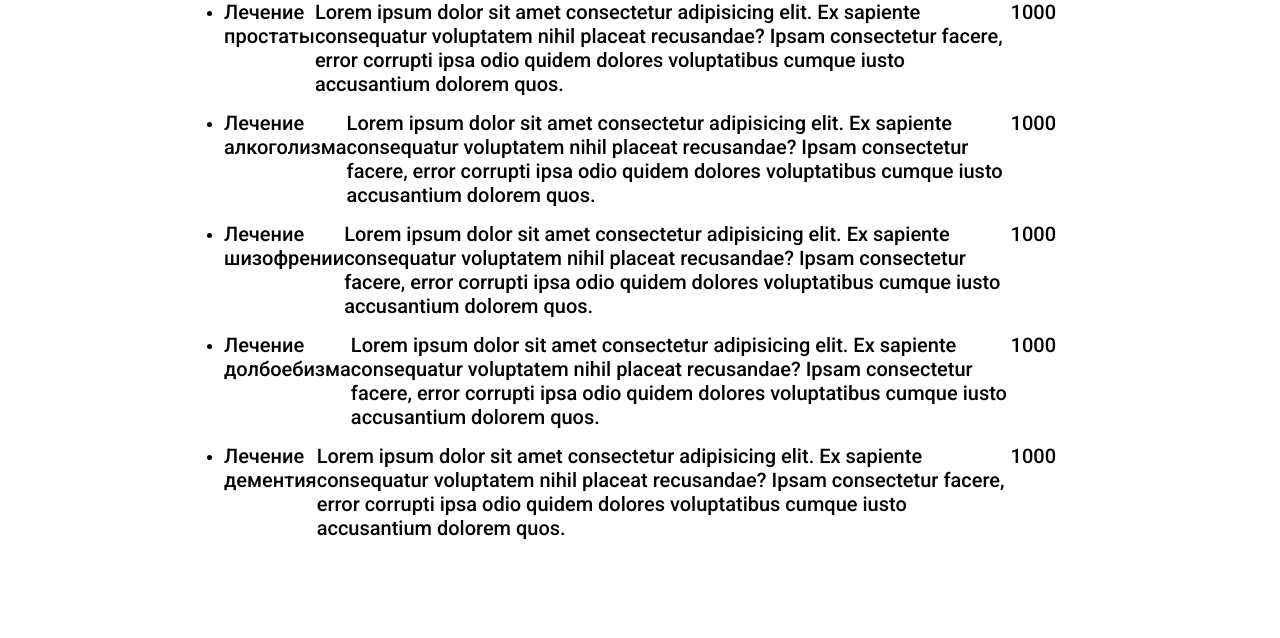
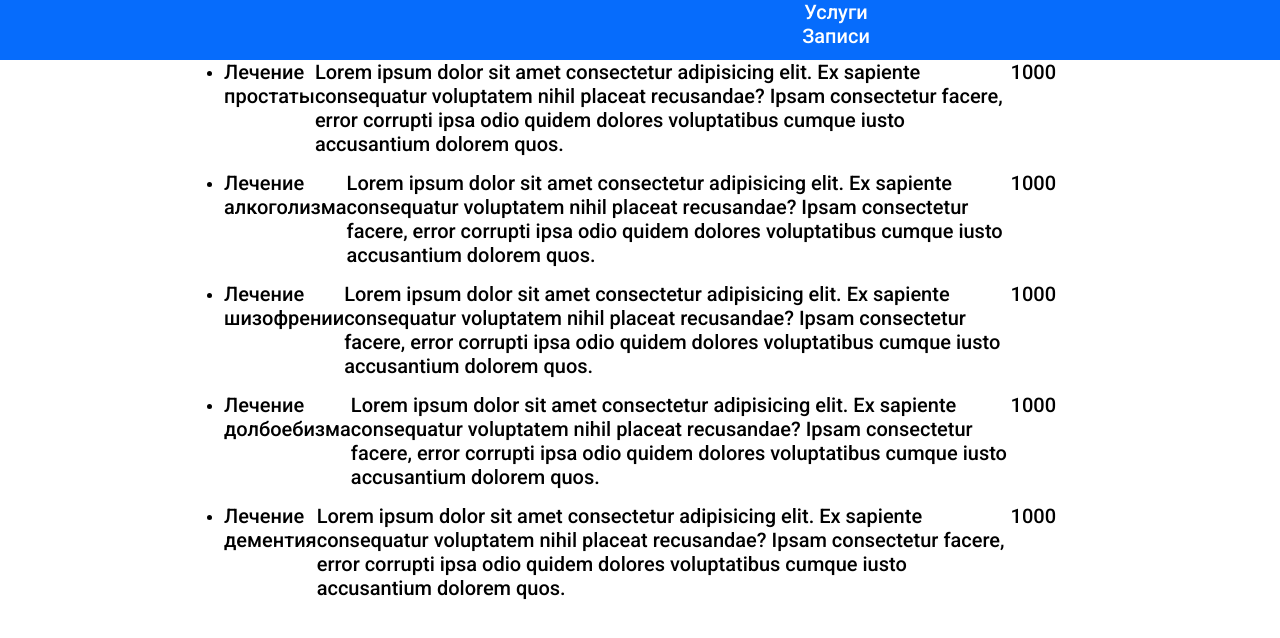
Before and after one commit to Xeems/next_hospital, a Next.js app: page /doctor in a window 1280 px wide. Shown: the top 638 px of the page. Built offline with nearby package versions, Linux system fonts and the light colour scheme.

Commit message:
dynamic nav bar

```diff
--- a/app/doctor/page.tsx
+++ b/app/doctor/page.tsx
@@ -1,9 +1,21 @@
-import styles from "./doctor.module.scss"
+import styles from "@/styles/doctor.module.scss"
 import data from "@/data/services.json"
+import NavBar from "@/components/NavBar"
+
+type NavLink ={
+    Name: string;
+    href: string;
+};
+
+const links: NavLink[] = [
+    {Name: "Услуги", href: "/services"},
+    {Name: "Записи", href: "/appointments"}
+]
 
 export default function DoctorPage() {
     return(
         <div className={styles.container}>
+            <NavBar links={links}></NavBar>
             {data.map((el) =>(
                 <ul key={el.id} className={styles.servicesList}>
                     <li>
--- a/app/globals.scss
+++ b/app/globals.scss
@@ -1,14 +1,4 @@
 @import url('https://fonts.googleapis.com/css2?family=Roboto:ital,wght@0,100;0,300;0,500;0,700;0,900;1,100;1,300&display=swap');
-
-body {
-  color: rgb(var(--foreground-rgb));
-  background: linear-gradient(
-      to bottom,
-      transparent,
-      rgb(var(--background-end-rgb))
-    )
-    rgb(var(--background-start-rgb));
-}
 
 *{
     padding: 0;
--- a/app/page.tsx
+++ b/app/page.tsx
@@ -1,6 +1,6 @@
 import Image from 'next/image'
 import BackgroundPic from '@/public/loginBackGround.jpg'
-import styles from './page.module.scss'
+import styles from '@/styles/login.module.scss'
 
 export default function LoginPage() {
     return (
--- /dev/null
+++ b/components/NavBar.tsx
@@ -0,0 +1,35 @@
+"use client"
+
+import styles from '@/styles/navBar.module.scss'
+import Link from 'next/link';
+import {usePathname} from 'next/navigation';
+
+
+type NavLink ={
+    Name: string;
+    href: string;
+};
+
+type LinkProps = {
+    links: NavLink[];
+};
+
+const NavBar = ({links}: LinkProps) =>{
+    const pathName = usePathname();
+
+    return(
+        <nav className={styles.navStyle}>
+            <ul className={styles.linkList}>
+                {links.map((link) =>(
+                    <li key={link.href} >
+                        <div className={styles.linksContainer}>
+                            <Link href={link.href} className={styles.linkStyle}>{link.Name}</Link>
+                        </div>
+                    </li>
+                ))}
+            </ul>
+        </nav>
+    )
+}
+
+export default NavBar;
--- /dev/null
+++ b/styles/navBar.module.scss
@@ -0,0 +1,46 @@
+.navStyle{
+    height: 60px;
+    width: 100%;
+    display: flex;
+    justify-content: flex-end;
+    background-color: #066cfc;
+}
+
+.linkList{
+    width: 100%;
+    list-style-type: none;
+    padding: 0px;
+    margin: 0px;
+
+    .li{
+        display: inline;
+    }
+
+}
+
+.linksContainer{
+    height: 100%;
+    width: 70%;
+    padding-right: 10%;
+    display: flex;
+    justify-content: flex-end;
+}
+
+.linkStyle{
+    height: 100%;
+    width: 100px;
+    margin-left: 10px;
+    margin-right: 10px;
+    display: flex;
+    justify-content: center;
+    align-items: center;
+    box-sizing: border-box;
+    text-decoration: none;
+    text-align: center;
+    color: white;
+    font-size: 20px;
+}
+
+.linkStyle:hover{
+    background-color: #0058d3;
+}
```
Also changed, not shown: styles/doctor.module.scss (renamed from app/doctor/doctor.module.scss), styles/login.module.scss (renamed from app/page.module.scss).
